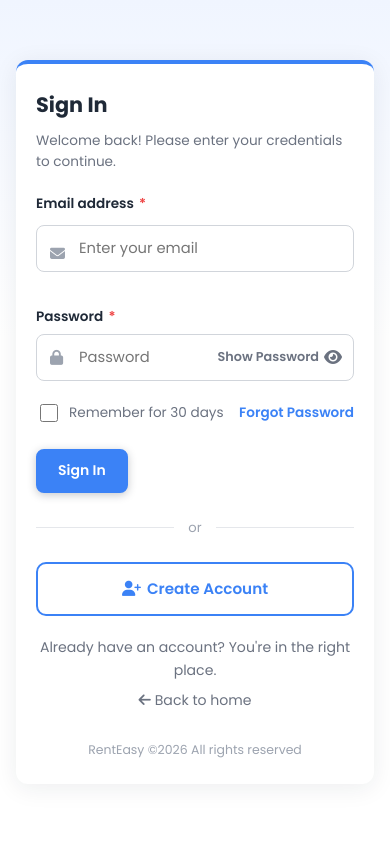
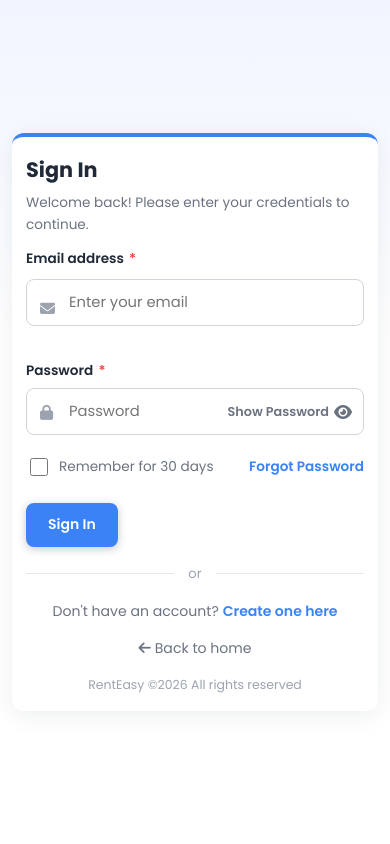
Before and after one commit to EllyKurgat/RentEasy, a Django app: page /user_login/ in a window 390 px wide. Run offline with Django 5.2, Linux system fonts and the light colour scheme; some libraries are stand-ins or nearby versions.

Commit message:
Fix login page: compact fit, create account link

```diff
--- a/frontend_views/Templates/user_login.html
+++ b/frontend_views/Templates/user_login.html
@@ -37,27 +37,31 @@
         padding: 40px 24px;
       }
       .login-card {
-        width: 100%; max-width: 440px;
+        width: 100%; max-width: 400px;
         background: #fff;
-        padding: 40px 36px;
-        border-radius: 16px;
+        padding: 24px 20px;
+        border-radius: 12px;
         border-top: 4px solid #1F2937;
         box-shadow: 0 4px 24px rgba(31,41,55,0.08);
       }
       .login-card h2 {
-        font-size: 1.5rem; font-weight: 700; color: #1F2937; margin: 0 0 4px;
+        font-size: 1.3rem; font-weight: 700; color: #1F2937; margin: 0 0 4px;
       }
       .login-card .login-subtitle {
-        font-size: 0.92rem; color: var(--re-text-secondary); margin: 0 0 28px;
+        font-size: 0.85rem; color: var(--re-text-secondary); margin: 0 0 16px;
       }
 
       @media (max-width: 768px) {
         .login-page { flex-direction: column; }
         .login-left { display: none; }
-        .login-right { flex: 1; padding: 20px 16px; }
-        .login-card { padding: 24px 20px; border-radius: 12px; }
-        .login-card h2 { font-size: 1.3rem; margin-bottom: 8px; }
-        .login-card .login-subtitle { font-size: 0.85rem; margin-bottom: 20px; }
+        .login-right { flex: 1; padding: 12px 12px; }
+        .login-card { padding: 16px 14px; border-radius: 12px; }
+        .login-card h2 { font-size: 1.3rem; margin-bottom: 6px; }
+        .login-card .login-subtitle { font-size: 0.85rem; margin-bottom: 12px; }
+        .field-group { margin-bottom: 12px; }
+        .field-group label { font-size: 0.8rem; margin-bottom: 4px; }
+        .field-group input { padding: 10px 12px; font-size: 0.85rem; }
+        .login-btn { padding: 10px 16px; font-size: 0.85rem; }
       }
 
       /* Field groups */
@@ -124,8 +128,8 @@
 
       /* Submit */
       .login-btn {
-        width: 100%; padding: 14px 20px; font-size: 1rem; font-weight: 600;
-        border: none; border-radius: 10px; cursor: pointer;
+        width: 100%; padding: 12px 16px; font-size: 0.9rem; font-weight: 600;
+        border: none; border-radius: 8px; cursor: pointer;
         color: #fff; background: #1F2937;
         font-family: 'Poppins', sans-serif;
         transition: background 0.2s ease, transform 0.15s ease, box-shadow 0.2s ease;
@@ -147,7 +151,7 @@
 
       /* Divider */
       .login-divider {
-        display: flex; align-items: center; gap: 14px; margin: 24px 0;
+        display: flex; align-items: center; gap: 14px; margin: 16px 0;
         color: var(--re-text-muted); font-size: 0.82rem;
       }
       .login-divider::before, .login-divider::after {
@@ -254,18 +258,15 @@
 
       <div class="login-divider">or</div>
 
-      <a href="{% url 'register' %}" class="login-btn-outline">
-        <i class="fa-solid fa-user-plus" style="margin-right:6px;"></i> Create Account
-      </a>
+      <p class="login-footer" style="margin-top: 16px; text-align: center;">
+        Don't have an account? <a href="{% url 'register' %}" style="color: var(--re-primary); font-weight: 600;">Create one here</a>
+      </p>
 
-      <div class="login-footer" style="margin-top: 20px;">
-        Already have an account? You're in the right place.
-      </div>
-      <div class="login-footer" style="margin-top: 8px;">
+      <div class="login-footer" style="margin-top: 12px;">
         <a href="{% url 'home' %}" style="font-weight:400; color: var(--re-text-secondary);"><i class="fa-solid fa-arrow-left" style="margin-right: 4px;"></i>Back to home</a>
       </div>
 
-      <div class="login-copyright">
+      <div class="login-copyright" style="margin-top: 16px;">
         RentEasy &copy;<script>document.write(new Date().getFullYear());</script> All rights reserved
       </div>
     </div>
```
